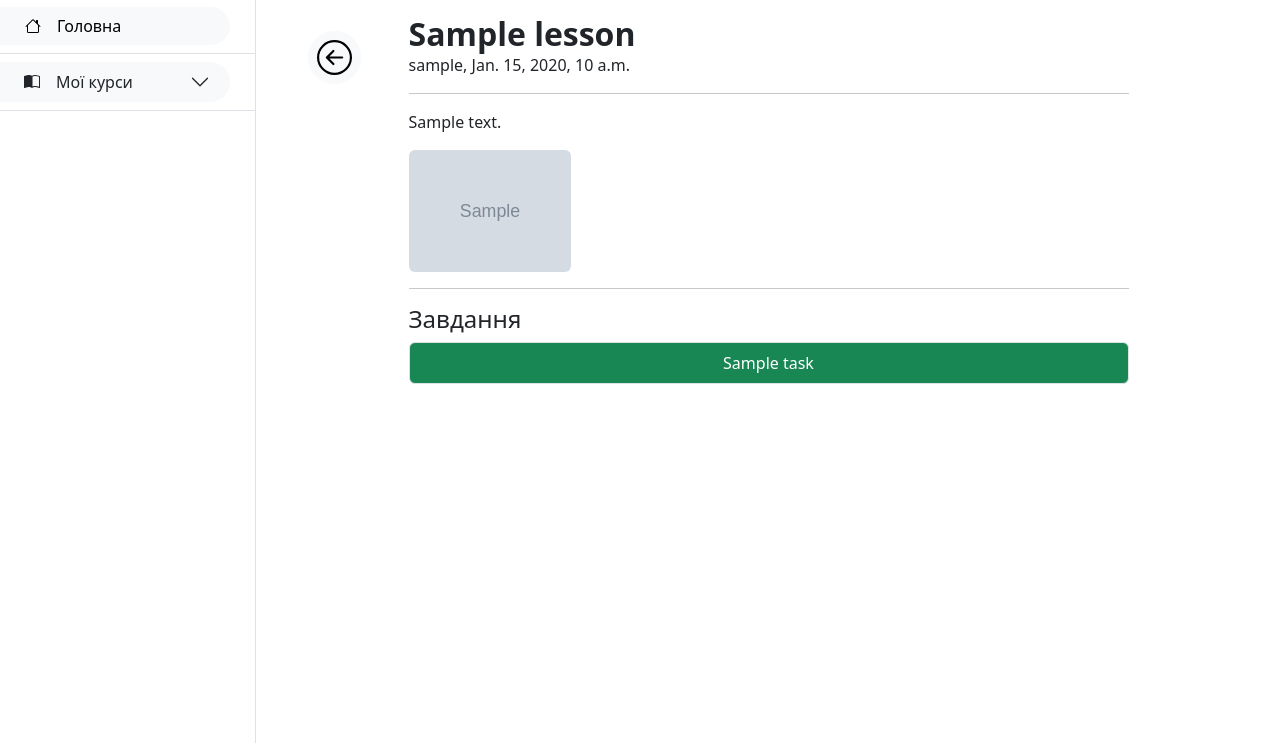
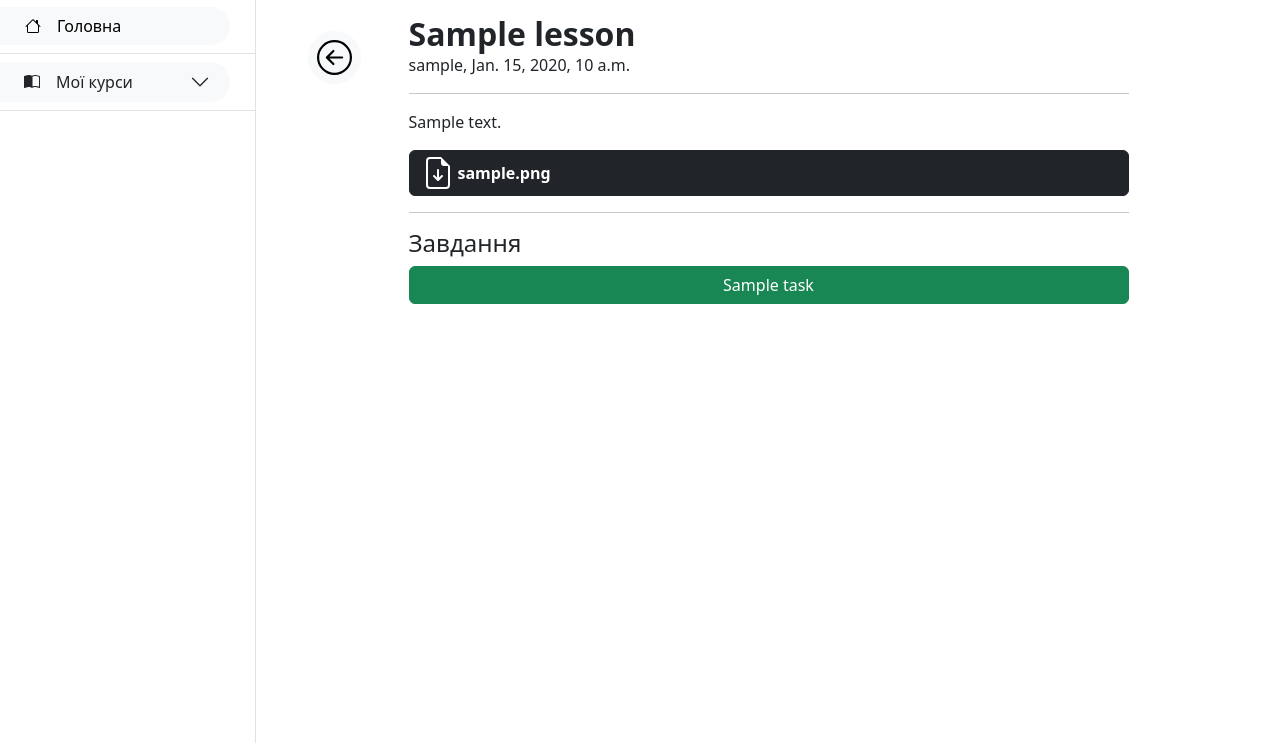
Before and after one commit to VNIKUDA/learning_managment_system, a Django app: page /courses/lesson/1/ in a window 1280 px wide. Shown: the part 49-800 px from the top of the page. Run offline with Django 5.2, Linux system fonts and the light colour scheme; a user stored in the database is signed in; tables that the repository leaves empty hold one stand-in row (values such as "Sample post"); grey boxes marked "Sample" are stand-in pictures.

Commit message:
Template changes (student and teacher versions)

```diff
--- a/templates/base.html
+++ b/templates/base.html
@@ -46,7 +46,7 @@
                 </div>
             </div>
         </div>
-        <div class="pt-3 overflow-y-auto" style="width: 80%; max-height: 93vh;">
+        <div class="py-3 overflow-y-auto" style="width: 80%; max-height: 93vh;">
             {% block content %}
 
             {% endblock %}
--- a/templates/courses/lesson_detail.html
+++ b/templates/courses/lesson_detail.html
@@ -14,14 +14,8 @@
             <span>{{lesson.module.course.teacher.username}}, {{lesson.created_at}}</span>
             <hr>
             <p>{{lesson.description|linebreaks}}</p>
-            <div class="row">
+            <div class="d-grid gap-1 mt-2">
                 {% for material in lesson.materials.all %}
-                    <div class="w-25">
-                        {% if material.name|endswith:".jpg .png" %}
-                            <a class="h-100 w-100" href="{{material.file.url}}" title="{{material.name}}" download>
-                                <img src="{{material.file.url}}" alt="" class="w-100 rounded">
-                            </a>
-                        {% else %}
                     <a href="{{mateial.file.url}}" class="btn btn-dark w-100" title="{{material.name}}" download>
                         <div class="d-flex align-items-center gap-1">
                             <svg xmlns="http://www.w3.org/2000/svg" width="32" height="32" fill="currentColor" class="bi bi-file-earmark-arrow-down" viewBox="0 0 16 16">
@@ -29,20 +23,17 @@
                                 <path d="M14 14V4.5L9.5 0H4a2 2 0 0 0-2 2v12a2 2 0 0 0 2 2h8a2 2 0 0 0 2-2M9.5 3A1.5 1.5 0 0 0 11 4.5h2V14a1 1 0 0 1-1 1H4a1 1 0 0 1-1-1V2a1 1 0 0 1 1-1h5.5z"/>
                             </svg>
                             <span class="fw-semibold">
-                                        {{material.name|truncatechars:13}}
+                                {{material.name|truncatechars:56}}
                             </span>
                         </div>
                     </a>
-                        {% endif %}
-                    </div>
                 {% endfor %}
             </div>
             {% if lesson.tasks.exists %}
                 <hr>
                 <h4>Завдання</h4>
                 {% for task in lesson.tasks.all %}
-                    <ul class="list-group">
-                        <button type="button" class="list-group-item {% if request.user in task.students %}text-bg-success{% else %}text-bg-primary{% endif %} list-group-action rounded" data-bs-toggle="modal" data-bs-target="#task{{task.pk}}">
+                    <button type="button" class="btn btn-{% if request.user in task.students %}success{% else %}primary{% endif %} w-100 mb-1" data-bs-toggle="modal" data-bs-target="#task{{task.pk}}">
                         {{task.name}}
                     </button>
 
@@ -65,35 +56,31 @@
 
                                             {% if request.user in task.students %}
                                                 {% with completion=task.completions.all|get_completion:request.user %}
+                                                    {% if completion.text %}
                                                         <hr>
                                                         <p class="mt-2 ps-2 fs-5">
                                                             {{completion.text}}
                                                         </p>
+                                                    {% endif %}
+
+                                                    {% if completion.files.exists %}
                                                         <hr>
-                                                        <div class="row">
+                                                        <div class="d-grid gap-1">
                                                             {% for file in completion.files.all %}
-                                                                <div class="w-25">
-                                                                    {% if file.name|endswith:".jpg .png" %}
-                                                                        <a class="h-100 w-100" href="{{mateial.file.url}}" download>
-                                                                            <img src="{{mateial.file.url}}" alt="" class="w-100 rounded">
-                                                                        </a>
-                                                                    {% else %}
-                                                                    <a href="{{mateial.file.url}}" class="btn btn-dark w-100" download>
+                                                                <a href="{{file.file.url}}" class="btn btn-dark w-100" download>
                                                                     <div class="d-flex align-items-center gap-1">
                                                                         <svg xmlns="http://www.w3.org/2000/svg" width="32" height="32" fill="currentColor" class="bi bi-file-earmark-arrow-down" viewBox="0 0 16 16">
                                                                             <path d="M8.5 6.5a.5.5 0 0 0-1 0v3.793L6.354 9.146a.5.5 0 1 0-.708.708l2 2a.5.5 0 0 0 .708 0l2-2a.5.5 0 0 0-.708-.708L8.5 10.293z"/>
                                                                             <path d="M14 14V4.5L9.5 0H4a2 2 0 0 0-2 2v12a2 2 0 0 0 2 2h8a2 2 0 0 0 2-2M9.5 3A1.5 1.5 0 0 0 11 4.5h2V14a1 1 0 0 1-1 1H4a1 1 0 0 1-1-1V2a1 1 0 0 1 1-1h5.5z"/>
                                                                         </svg>
                                                                         <span class="fw-semibold">
-                                                                                {{mateial.name}}
+                                                                            {{file.name}}
                                                                         </span>
                                                                     </div>
                                                                 </a>
-                                                                    {% endif %}
-                                                                </div>
                                                             {% endfor %}
                                                         </div>
-
+                                                    {% endif %}
                                                 {% endwith %}
                                             {% else %}
                                                 <p>
@@ -123,16 +110,29 @@
                                         </span>
 
                                         {% if request.user in task.students %}
-                                                <button type="submit" formaction="{% url 'courses:completion-delete' task.pk %}" class="btn btn-danger">Скасувати відправлення</button>
+                                            <button type="submit" formaction="{% url 'courses:completion-delete' task.pk %}" class="btn btn-danger">
+                                                <div class="d-flex align-items-center gap-2">
+                                                    <svg xmlns="http://www.w3.org/2000/svg" width="16" height="16" fill="currentColor" class="bi bi-x-lg" viewBox="0 0 16 16">
+                                                        <path d="M2.146 2.854a.5.5 0 1 1 .708-.708L8 7.293l5.146-5.147a.5.5 0 0 1 .708.708L8.707 8l5.147 5.146a.5.5 0 0 1-.708.708L8 8.707l-5.146 5.147a.5.5 0 0 1-.708-.708L7.293 8z"/>
+                                                    </svg>
+                                                    Скасувати відправлення
+                                                </div>
+                                            </button>
                                         {% else %}
-                                                <button type="submit" class="btn btn-primary">Підвтердити та здати</button>
+                                            <button type="submit" class="btn btn-primary">
+                                                <div class="d-flex align-items-center gap-2">
+                                                    <svg xmlns="http://www.w3.org/2000/svg" width="16" height="16" fill="currentColor" class="bi bi-send-fill" viewBox="0 0 16 16">
+                                                        <path d="M15.964.686a.5.5 0 0 0-.65-.65L.767 5.855H.766l-.452.18a.5.5 0 0 0-.082.887l.41.26.001.002 4.995 3.178 3.178 4.995.002.002.26.41a.5.5 0 0 0 .886-.083zm-1.833 1.89L6.637 10.07l-.215-.338a.5.5 0 0 0-.154-.154l-.338-.215 7.494-7.494 1.178-.471z"/>
+                                                    </svg>
+                                                    Підвтердити та здати
+                                                </div>
+                                            </button>
                                         {% endif %}
                                     </div>
                                 </div>
                             </form>
                         </div>
                     </div>
-                    </ul>
                 {% endfor %}
             {% endif %}
         </div>
--- a/templates/navbar.html
+++ b/templates/navbar.html
@@ -1,7 +1,12 @@
 <nav class="navbar fixed-top bg-white border-bottom py-0">
     <div class="container-fluid px-4">
         <div>
-            <a href="{% url 'home' %}" class="navbar-brand link fs-4 me-0">Learning system</a>
+            <a href="{% url 'home' %}" class="navbar-brand link fs-4 me-0">
+                <div class="d-flex align-items-center gap-2">
+                    <!-- <svg xmlns="http://www.w3.org/2000/svg" viewBox="0 0 512 512">!Font Awesome Free 6.6.0 by @fontawesome - https://fontawesome.com License - https://fontawesome.com/license/free Copyright 2024 Fonticons, Inc.<path d="M390.9 298.5c0 0 0 .1 .1 .1c9.2 19.4 14.4 41.1 14.4 64C405.3 445.1 338.5 512 256 512s-149.3-66.9-149.3-149.3c0-22.9 5.2-44.6 14.4-64h0c1.7-3.6 3.6-7.2 5.6-10.7c4.4-7.6 9.4-14.7 15-21.3c27.4-32.6 68.5-53.3 114.4-53.3c33.6 0 64.6 11.1 89.6 29.9c9.1 6.9 17.4 14.7 24.8 23.5c5.6 6.6 10.6 13.8 15 21.3c2 3.4 3.8 7 5.5 10.5zm26.4-18.8c-30.1-58.4-91-98.4-161.3-98.4s-131.2 40-161.3 98.4L0 202.7 256 0 512 202.7l-94.7 77.1z"/></svg> -->
+                    Learning system
+                </div>
+            </a>
         </div>
 
         <div class="d-flex align-items-center gap-3">
```
Also changed, not shown: templates/courses/course_home.html (+8 -1 lines), templates/courses/lesson_update.html (+18 -3 lines). Lines whose indentation alone changed are shown as unchanged.
